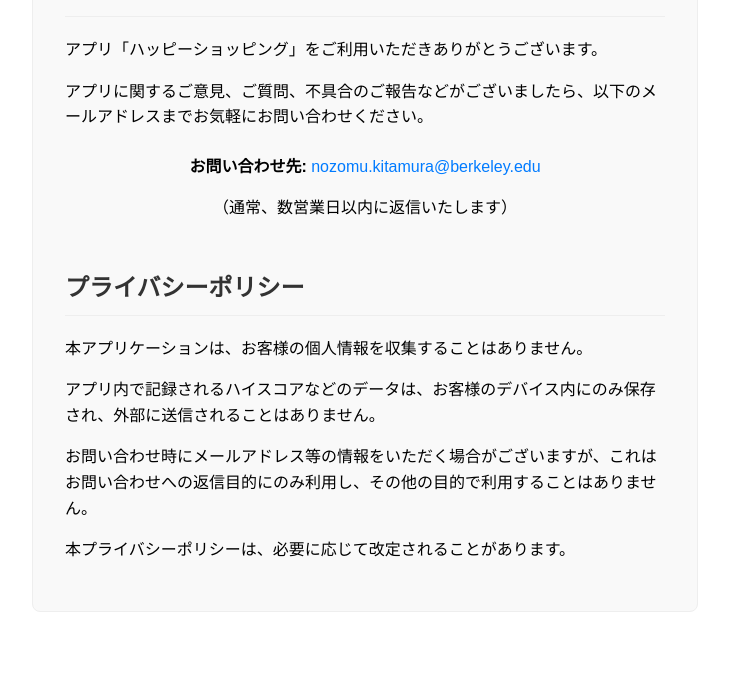
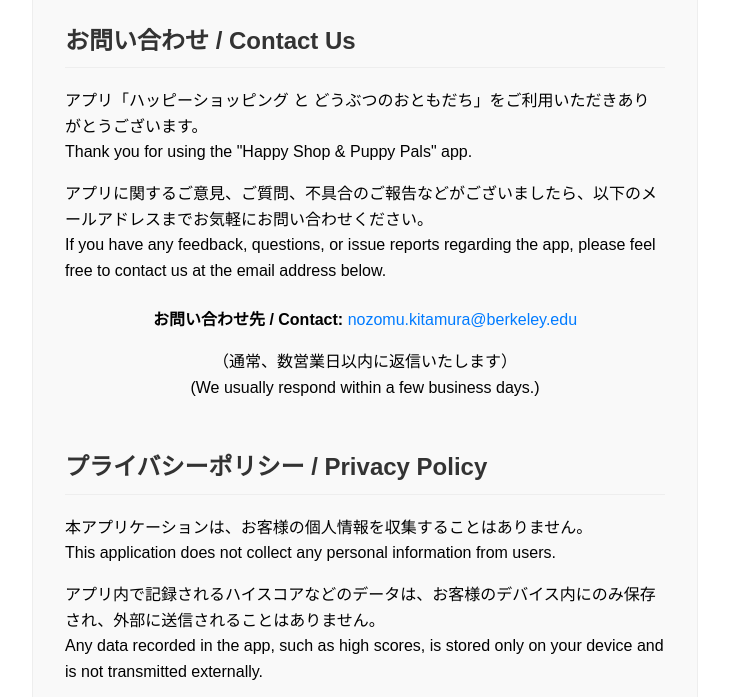
Before and after one commit to nozokita/HappyShopping, a plain HTML site: page index.html in a window 1280 px wide. Shown: the part 223-920 px from the top of the page, without its empty margins (275-1004 px from the left). Before the commit the page ends 875 px from the top, so only its background shows below. Drawn offline with Linux system fonts and the light colour scheme.

Commit message:
Update index.html

```diff
--- a/index.html
+++ b/index.html
@@ -3,7 +3,7 @@
 <head>
     <meta charset="UTF-8">
     <meta name="viewport" content="width=device-width, initial-scale=1.0">
-    <title>ハッピーショッピング サポート</title>
+    <title>ハッピーショッピング と どうぶつのおともだち サポート / Happy Shop & Puppy Pals Support</title>
     <style>
         body {
             font-family: sans-serif;
@@ -44,30 +44,35 @@
 </head>
 <body>
     <div class="container">
-        <h1>ハッピーショッピング サポート</h1>
+        <h1>ハッピーショッピング サポート<br>Happy Shopping Support</h1>
 
-        <h2>お問い合わせ</h2>
-        <p>アプリ「ハッピーショッピング」をご利用いただきありがとうございます。</p>
+        <h2>お問い合わせ / Contact Us</h2>
+        <p>アプリ「ハッピーショッピング と どうぶつのおともだち」をご利用いただきありがとうございます。<br>Thank you for using the "Happy Shop & Puppy Pals" app.</p>
         <p>
-            アプリに関するご意見、ご質問、不具合のご報告などがございましたら、以下のメールアドレスまでお気軽にお問い合わせください。
+            アプリに関するご意見、ご質問、不具合のご報告などがございましたら、以下のメールアドレスまでお気軽にお問い合わせください。<br>
+            If you have any feedback, questions, or issue reports regarding the app, please feel free to contact us at the email address below.
         </p>
         <div class="contact-info">
-            <strong>お問い合わせ先:</strong> <a href="mailto:nozomu.kitamura@berkeley.edu">nozomu.kitamura@berkeley.edu</a>
-            <p>（通常、数営業日以内に返信いたします）</p>
+            <strong>お問い合わせ先 / Contact:</strong> <a href="mailto:nozomu.kitamura@berkeley.edu">nozomu.kitamura@berkeley.edu</a>
+            <p>（通常、数営業日以内に返信いたします）<br>(We usually respond within a few business days.)</p>
         </div>
 
-        <h2>プライバシーポリシー</h2>
+        <h2>プライバシーポリシー / Privacy Policy</h2>
         <p>
-            本アプリケーションは、お客様の個人情報を収集することはありません。
+            本アプリケーションは、お客様の個人情報を収集することはありません。<br>
+            This application does not collect any personal information from users.
         </p>
         <p>
-            アプリ内で記録されるハイスコアなどのデータは、お客様のデバイス内にのみ保存され、外部に送信されることはありません。
+            アプリ内で記録されるハイスコアなどのデータは、お客様のデバイス内にのみ保存され、外部に送信されることはありません。<br>
+            Any data recorded in the app, such as high scores, is stored only on your device and is not transmitted externally.
         </p>
         <p>
-            お問い合わせ時にメールアドレス等の情報をいただく場合がございますが、これはお問い合わせへの返信目的にのみ利用し、その他の目的で利用することはありません。
+            お問い合わせ時にメールアドレス等の情報をいただく場合がございますが、これはお問い合わせへの返信目的にのみ利用し、その他の目的で利用することはありません。<br>
+            When you provide your email address or other information for inquiries, it will be used solely for the purpose of responding to your inquiry and not for any other purpose.
         </p>
         <p>
-            本プライバシーポリシーは、必要に応じて改定されることがあります。
+            本プライバシーポリシーは、必要に応じて改定されることがあります。<br>
+            This privacy policy may be revised as needed.
         </p>
     </div>
 </body>
```
